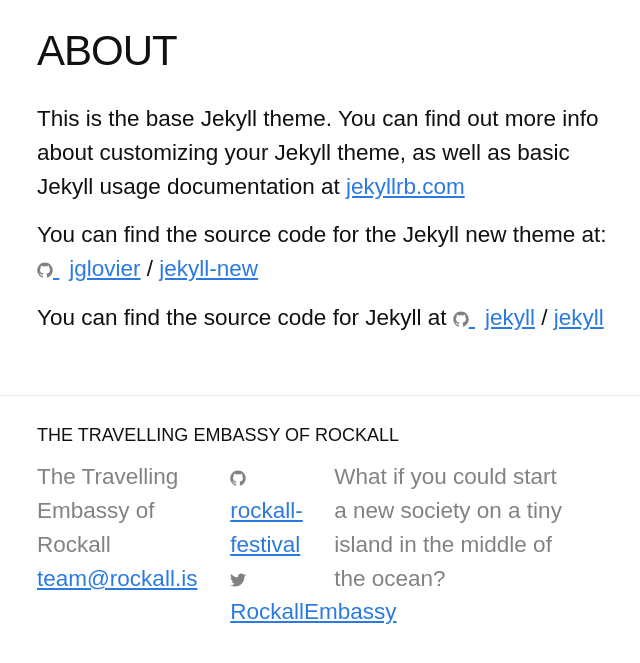
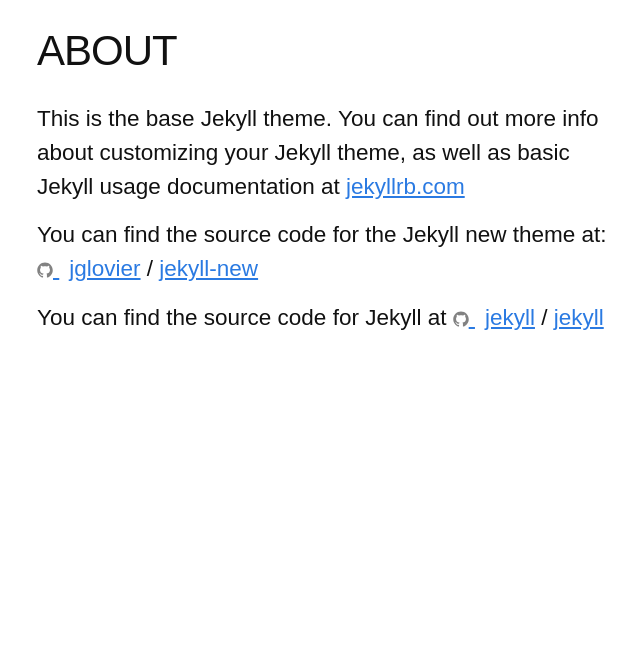
Before and after one commit to rockall-festival/rockall-festival.github.io, a Jekyll site: the page built from about.md, in a window 1280 px wide. Shown: the top 663 px of the page, without its empty margins (313-953 px from the left). Built offline with Jekyll 4.4.1, drawn with Linux system fonts in a browser that asks for light colours.

```diff
--- a/_includes/footer.html
+++ b/_includes/footer.html
@@ -1,38 +1,10 @@
-<footer class="site-footer">
+<script>
+  (function(i,s,o,g,r,a,m){i['GoogleAnalyticsObject']=r;i[r]=i[r]||function(){
+  (i[r].q=i[r].q||[]).push(arguments)},i[r].l=1*new Date();a=s.createElement(o),
+  m=s.getElementsByTagName(o)[0];a.async=1;a.src=g;m.parentNode.insertBefore(a,m)
+  })(window,document,'script','//www.google-analytics.com/analytics.js','ga');
 
-  <div class="wrapper">
+  ga('create', 'UA-73707546-1', 'auto');
+  ga('send', 'pageview');
 
-    <h2 class="footer-heading">{{ site.title }}</h2>
-
-    <div class="footer-col-wrapper">
-      <div class="footer-col footer-col-1">
-        <ul class="contact-list">
-          <li>{{ site.title }}</li>
-          <li><a href="mailto:{{ site.email }}">{{ site.email }}</a></li>
-        </ul>
-      </div>
-
-      <div class="footer-col footer-col-2">
-        <ul class="social-media-list">
-          {% if site.github_username %}
-          <li>
-            {% include icon-github.html username=site.github_username %}
-          </li>
-          {% endif %}
-
-          {% if site.twitter_username %}
-          <li>
-            {% include icon-twitter.html username=site.twitter_username %}
-          </li>
-          {% endif %}
-        </ul>
-      </div>
-
-      <div class="footer-col footer-col-3">
-        <p>{{ site.description }}</p>
-      </div>
-    </div>
-
-  </div>
-
-</footer>
+</script>
--- a/_includes/head.html
+++ b/_includes/head.html
@@ -25,4 +25,5 @@
   <link rel="icon" href="/favicon-32.png?v=2" sizes="32x32">
   <meta name="msapplication-TileColor" content="#222222">
   <meta name="msapplication-TileImage" content="/favicon-144.png?v=2">
+
 </head>
--- a/_layouts/home.html
+++ b/_layouts/home.html
@@ -18,6 +18,8 @@
 
     {{ content }}
 
+    {% include footer.html %}
+
   </body>
 
 </html>
```
